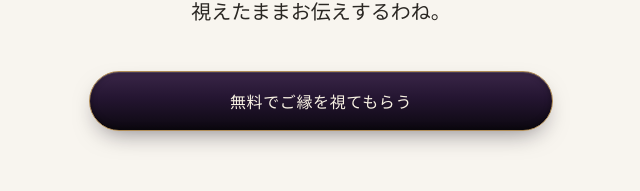
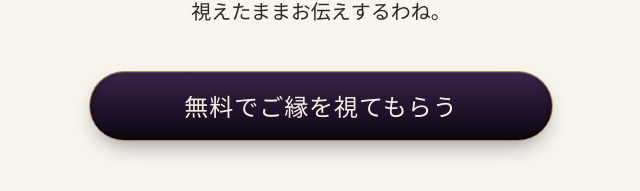
Before and after one commit to Shino-tarot/shino-crm, a Next.js app: page /shino in a window 1280 px wide. Shown: the part 745-936 px from the top of the page, without its empty margins (319-959 px from the left). Built offline with nearby package versions, Linux system fonts and the light colour scheme; no server answers.

Commit message:
CTAボタンを大きく調整

```diff
--- a/src/app/shino/shino.css
+++ b/src/app/shino/shino.css
@@ -69,7 +69,7 @@
   align-items: center;
   justify-content: center;
   width: 100%;
-  min-height: 60px;
+  min-height: 70px;
   padding: 0.5rem 1.5rem;
   border-radius: 9999px;
   background: linear-gradient(180deg, #3a2648 0%, #241531 45%, #0c0810 100%);
@@ -80,7 +80,7 @@
     0 10px 24px -10px rgba(20, 12, 28, 0.55);
   color: #f7f1e2;
   font-family: var(--font-shippori-mincho), serif;
-  font-size: 1rem;
+  font-size: 1.5rem;
   letter-spacing: 0.04em;
   text-decoration: none;
   transition:
```
